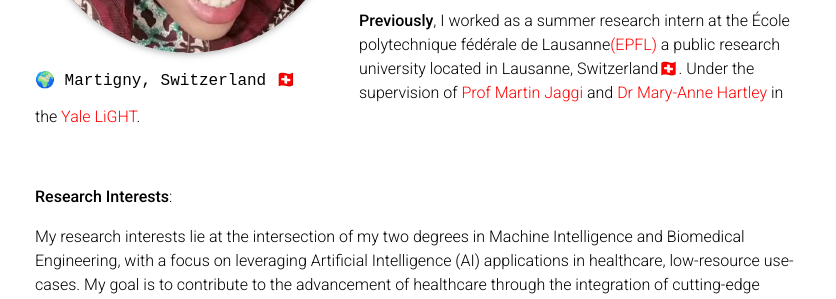
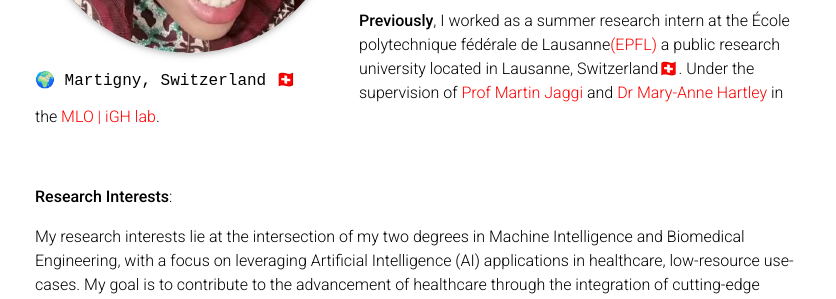
Before and after one commit to amina-mardiyyah/amina-mardiyyah.github.io, a Jekyll site: the page built from _pages/about.md, in a window 1280 px wide and 1235 px high. Shown: the part 456-755 px from the top of the window, without its empty margins (220-1056 px from the left). Built offline with Jekyll 4.4.1, drawn with Linux system fonts in a browser that asks for light colours; some web fonts are replaced; comment, search, counter and statistics services are not loaded; a style sheet for code colours, icons or effects is not loaded.

Commit message:
Updated Annie's link in about.md

```diff
--- a/_pages/about.md
+++ b/_pages/about.md
@@ -25,7 +25,7 @@
 I also have a degree in Biomedical Engineering earned from the <a href="https://unilag.edu.ng">University of Lagos</a> in Nigeria 🇳🇬.
 
 
-**Previously**, I worked as a summer research intern at the École polytechnique fédérale de Lausanne<a style="color:red;" href="https://epfl.ch/en">(EPFL)</a> a public research university located in Lausanne, Switzerland🇨🇭. Under the supervision of <a style="color:red;" href="https://people.epfl.ch/martin.jaggi">Prof Martin Jaggi</a> and <a style="color:red;" href="https://people.epfl.ch/mary-anne.hartley">Dr Mary-Anne Hartley</a> in the  <a style="color:red;" href="https://www.yale-light.org/team">Yale LiGHT</a>.
+**Previously**, I worked as a summer research intern at the École polytechnique fédérale de Lausanne<a style="color:red;" href="https://epfl.ch/en">(EPFL)</a> a public research university located in Lausanne, Switzerland🇨🇭. Under the supervision of <a style="color:red;" href="https://people.epfl.ch/martin.jaggi">Prof Martin Jaggi</a> and <a style="color:red;" href="https://www.yale-light.org/team">Dr Mary-Anne Hartley</a> in the  <a style="color:red;" href="https://www.epfl.ch/labs/mlo/igh-intelligent-global-health/">MLO | iGH lab</a>.
 
 
 <br>
```
